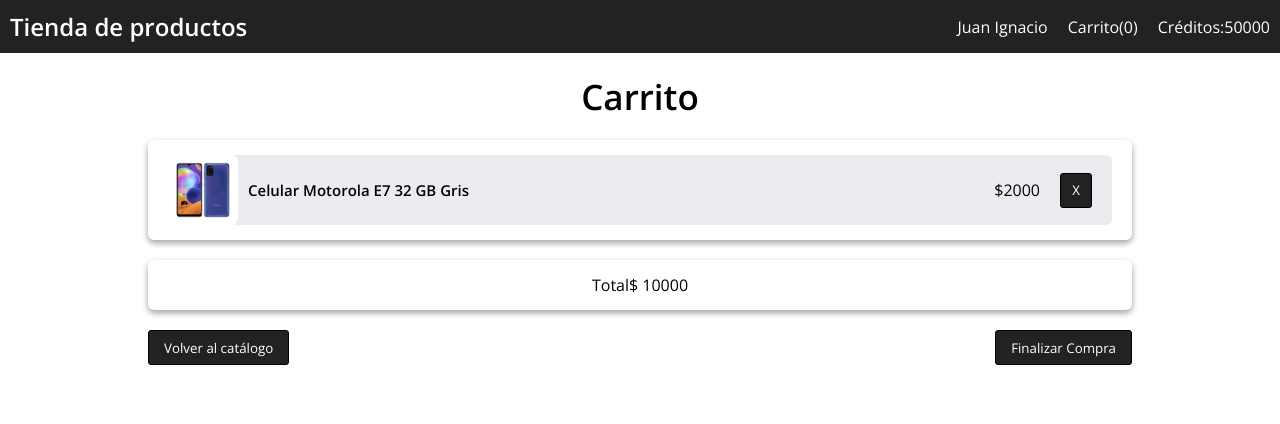
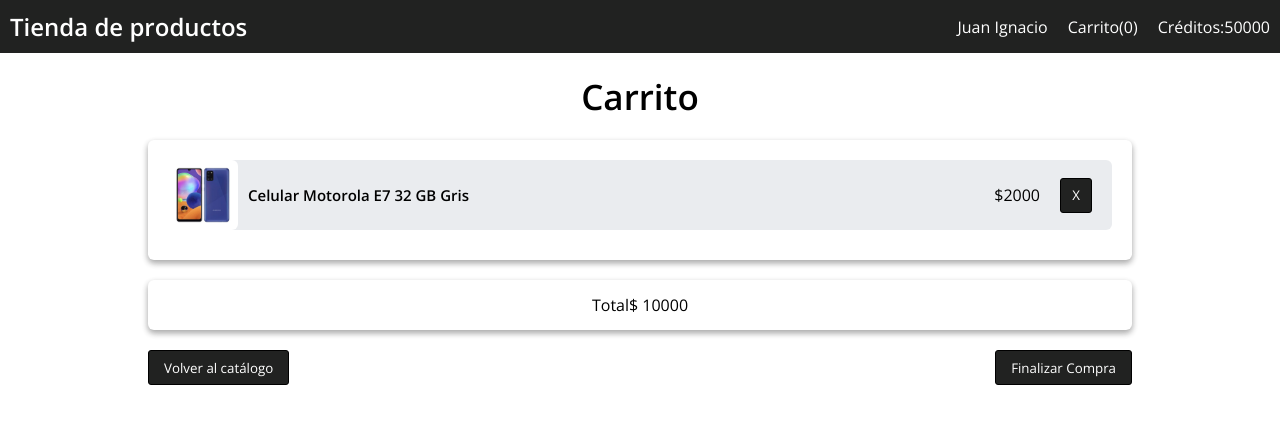
Before and after one commit to Getsuga743/enviopack-challenge-frontend, a React (Create React App) app: page /cart in a window 1280 px wide. Shown: the top 424 px of the page. Built offline with nearby package versions, Linux system fonts and the light colour scheme.

Commit message:
feat(cartitems): change in CartItems and CartItem

```diff
--- a/src/components/CartItem/styles.js
+++ b/src/components/CartItem/styles.js
@@ -10,6 +10,7 @@
   padding: 2rem 2rem 2rem 0;
   background-color: ${(props) => props.theme.colors.accent1};
   border-radius: 6px;
+  margin: 0 0 1rem 0;
   > div:nth-child(1) {
     display: flex;
     align-items: center;
--- a/src/components/CartItems/index.jsx
+++ b/src/components/CartItems/index.jsx
@@ -4,7 +4,7 @@
 
 function CartItems({ children }) {
   return (
-    <Box height="10rem" width="lg" m="auto auto 2rem auto" p="0 2rem">
+    <Box height="auto" width="lg" m="auto auto 2rem auto" p="2rem" direction="column">
       {children}
     </Box>
   );
```
